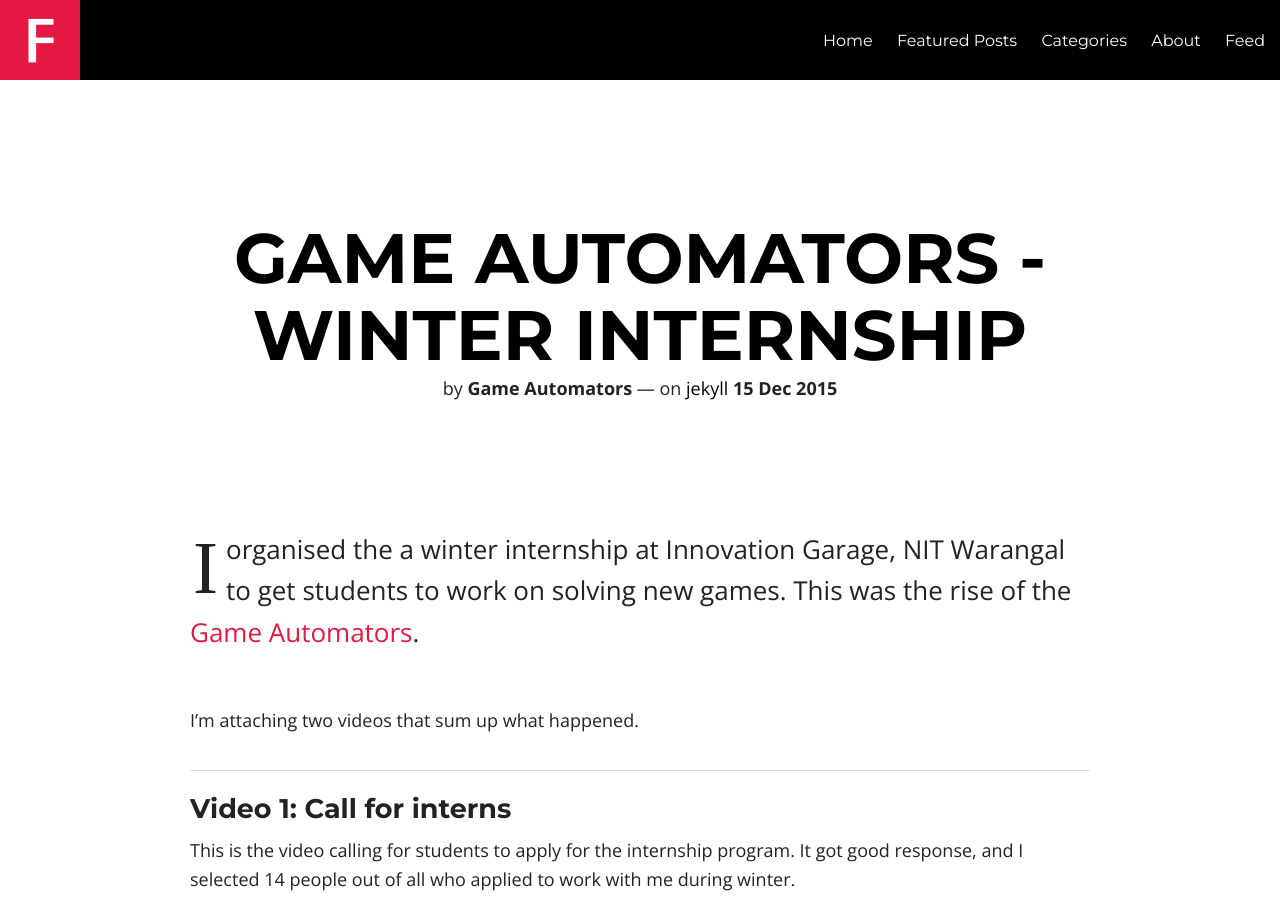
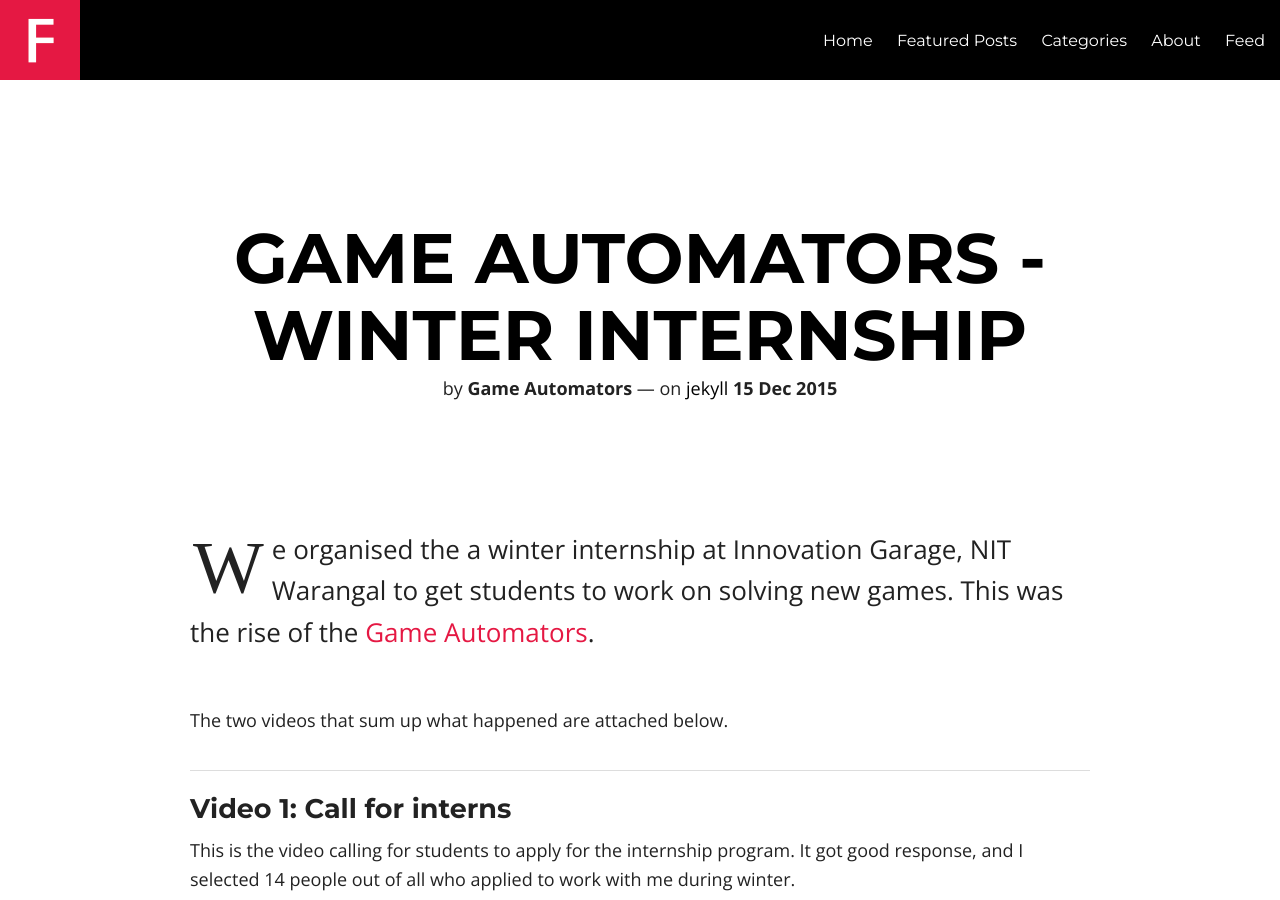
Before and after one commit to GameAutomators/blog, a Jekyll site: the page built from _posts/2015-12-15-game-automators-winter-internship.md, in a window 1280 px wide and 900 px high. Built offline with Jekyll 4.4.1, drawn with Linux system fonts in a browser that asks for light colours; nearby versions of some CDN libraries; comment, search, counter and statistics services are not loaded.

Commit message:
small changes.

```diff
--- a/_config.yml
+++ b/_config.yml
@@ -1,7 +1,7 @@
 title:            Game Automators Blog
 description:      "Learn to automate games."
 logo:             logo.png
-disqus_shortname: hmfaysal
+disqus_shortname:
 share:            true
 dropcap:			true
 # Change url to your domain. Leave localhost server or blank when working locally.
--- a/_posts/2015-12-15-game-automators-winter-internship.md
+++ b/_posts/2015-12-15-game-automators-winter-internship.md
@@ -13,9 +13,9 @@
 featured: false
 ---
 
-I organised the a winter internship at Innovation Garage, NIT Warangal to get students to work on solving new games. This was the rise of the [Game Automators](http://gameautomators.com).
+We organised the a winter internship at Innovation Garage, NIT Warangal to get students to work on solving new games. This was the rise of the [Game Automators](http://gameautomators.com).
 
-I'm attaching two videos that sum up what happened.
+The two videos that sum up what happened are attached below.
 
 ------
 
```
